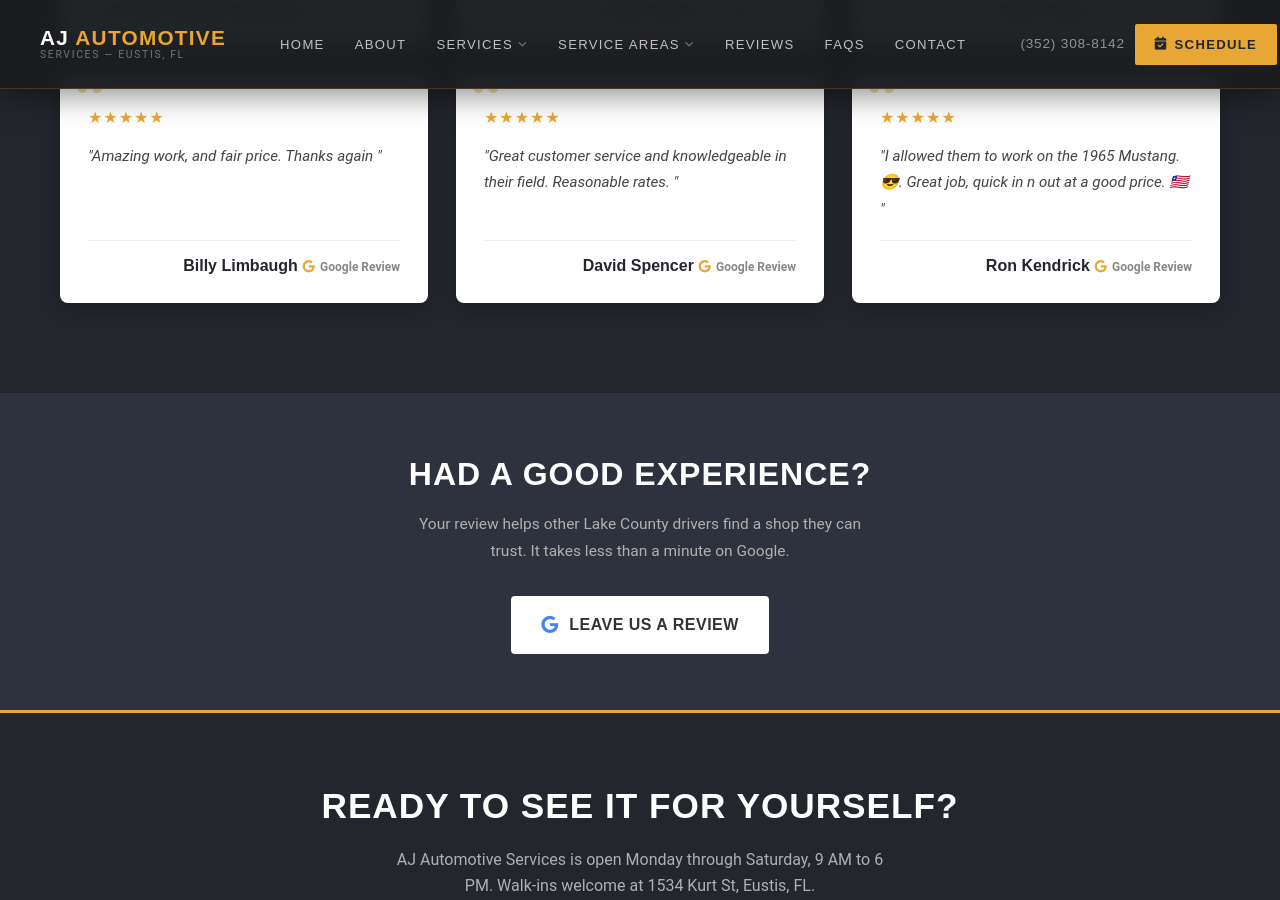
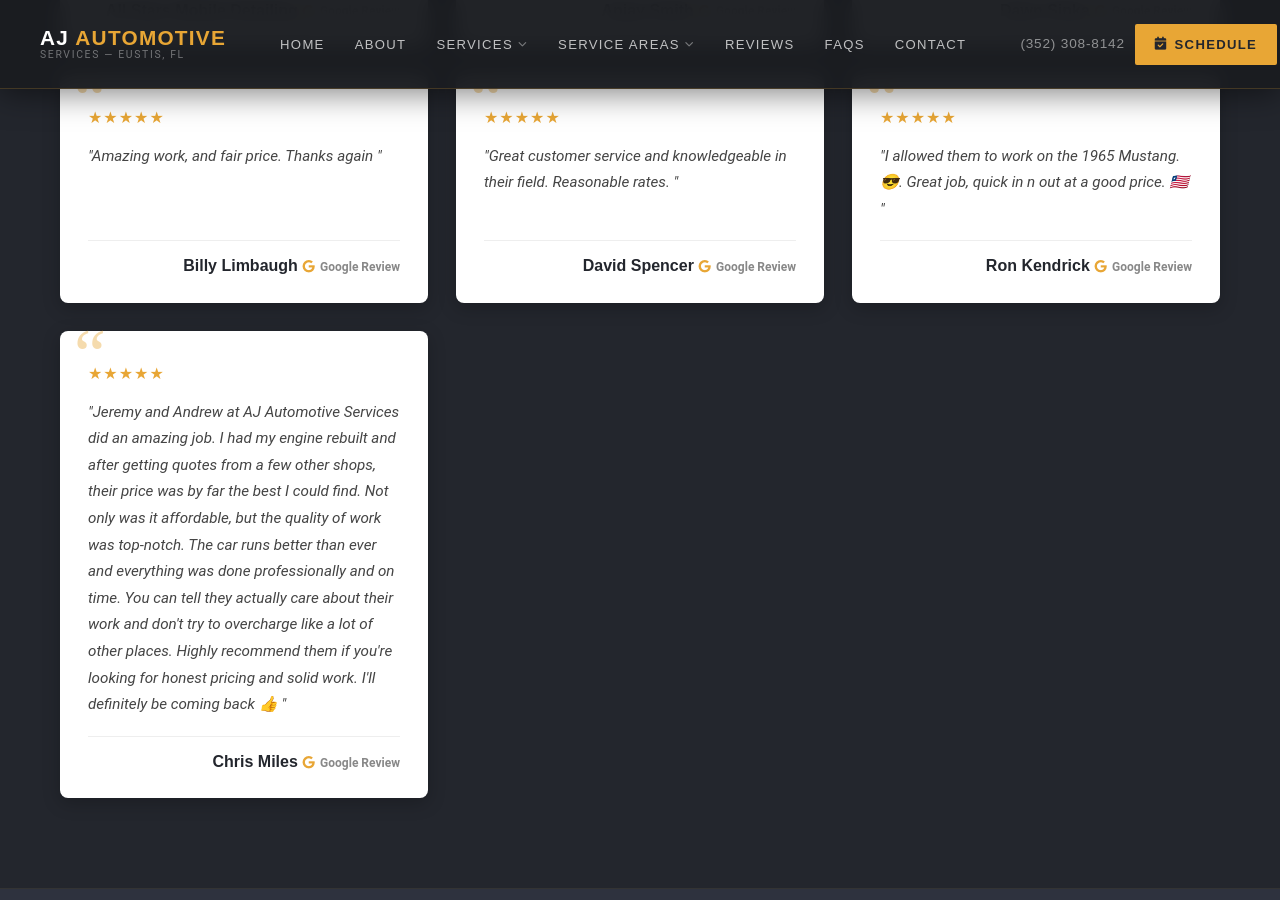
Before and after one commit to JamesBrownR/AJ-Auto-Repair, a Jekyll site: the page built from reviews/index.html, in a window 1280 px wide and 900 px high, scrolled down 2037 px. Built offline with Jekyll 4.4.1, drawn with Linux system fonts in a browser that asks for light colours; nearby versions of some CDN libraries; some web fonts are replaced; library files that are not in the unit come from our copies.

Commit message:
Update reviews.yml

```diff
--- a/_data/reviews.yml
+++ b/_data/reviews.yml
@@ -81,3 +81,12 @@
   stars: 5
   text: >
     I allowed them to work on the 1965 Mustang. 😎. Great job, quick in n out at a good price. 🇱🇷
+
+- name: Chris Miles
+  stars: 5
+  text: >
+    Jeremy and Andrew at AJ Automotive Services did an amazing job. I had my engine rebuilt and after getting quotes
+    from a few other shops, their price was by far the best I could find. Not only was it affordable, but the quality
+    of work was top-notch. The car runs better than ever and everything was done professionally and on time. You can
+    tell they actually care about their work and don't try to overcharge like a lot of other places. Highly recommend
+    them if you're looking for honest pricing and solid work. I'll definitely be coming back 👍
```
